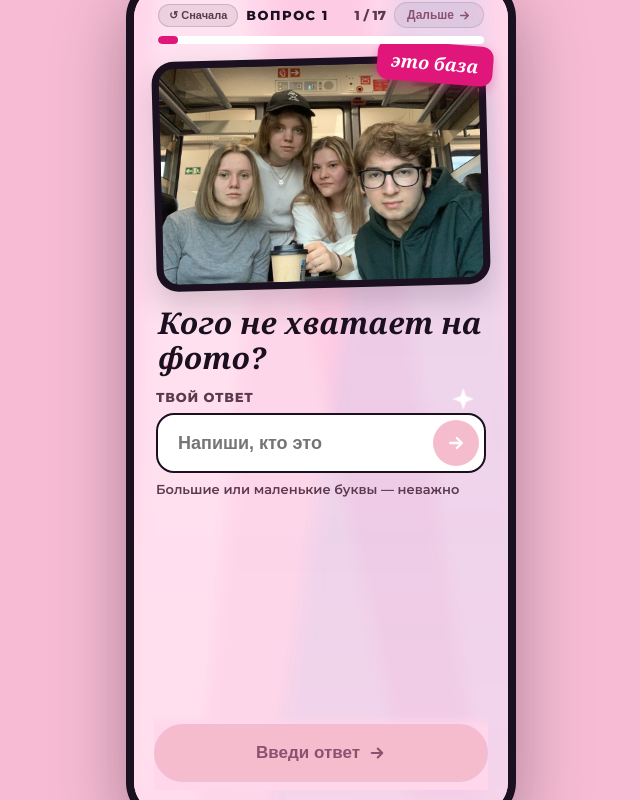
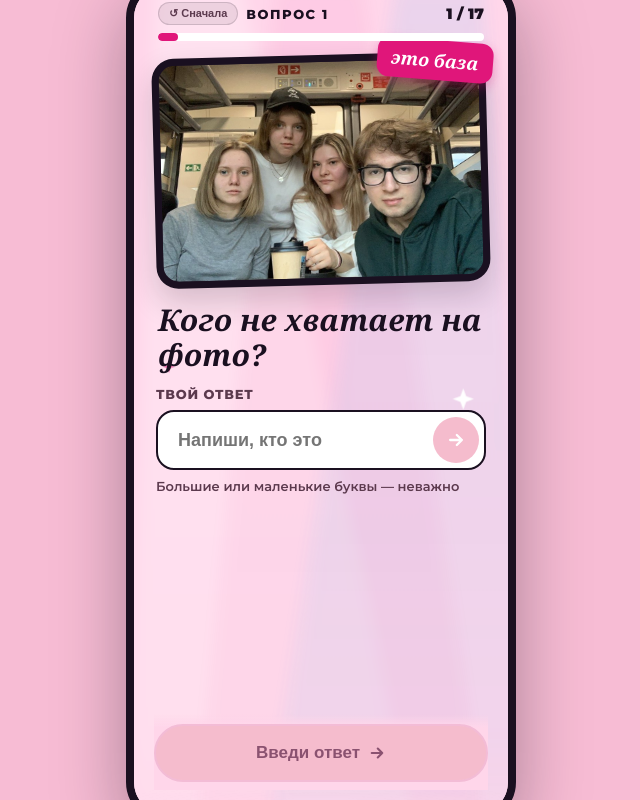
Before and after one commit to rbuinytska/nikita-quiz, a React (Vite) app: page / in a window 1280 px wide. Both pictures are taken after a click on the button "Погнали". Shown: the whole page, without its empty margins (319-959 px from the left). Built offline with nearby package versions, Linux system fonts and the light colour scheme; a web font is replaced by a local one.

Commit message:
Remove redundant top header continue button while keeping sticky bottom button

```diff
--- a/src/components/QuestionScreen.tsx
+++ b/src/components/QuestionScreen.tsx
@@ -185,38 +185,8 @@ export const QuestionScreen: React.FC<QuestionScreenProps> = ({
               Вопрос {currentIndex + 1}
             </div>
           </div>
-          <div style={{ display: 'flex', alignItems: 'center', gap: '8px' }}>
-            <div style={{ fontSize: '13px', fontWeight: 800, color: '#5C3A4E' }}>
-              {currentIndex + 1} / {totalQuestions}
-            </div>
-            {question.type !== 'voice' && (
-              <button
-                type="button"
-                onClick={handleFinalSubmit}
-                disabled={isSubmitDisabled}
-                title="Ответить"
-                style={{
-                  display: 'flex',
-                  alignItems: 'center',
-                  gap: '4px',
-                  padding: '5px 12px',
-                  borderRadius: '999px',
-                  border: isSubmitDisabled ? '1px solid rgba(26, 16, 32, 0.12)' : 0,
-                  background: isSubmitDisabled ? 'rgba(26, 16, 32, 0.06)' : '#E0167A',
-                  color: isSubmitDisabled ? '#8A5270' : '#FFFFFF',
-                  fontSize: '12px',
-                  fontWeight: 800,
-                  cursor: isSubmitDisabled ? 'not-allowed' : 'pointer',
-                  boxShadow: isSubmitDisabled ? 'none' : '0 3px 10px rgba(224, 22, 122, 0.35)',
-                  transition: 'all 0.2s ease',
-                }}
-              >
-                <span>Дальше</span>
-                <svg width="13" height="13" viewBox="0 0 24 24" fill="none" stroke="currentColor" strokeWidth="2.8" strokeLinecap="round" strokeLinejoin="round">
-                  <path d="M5 12h14M13 6l6 6-6 6" />
-                </svg>
-              </button>
-            )}
+          <div style={{ fontSize: '15px', fontWeight: 900 }}>
+            {currentIndex + 1} / {totalQuestions}
           </div>
         </div>
         <div
--- a/src/components/ReactionScreen.tsx
+++ b/src/components/ReactionScreen.tsx
@@ -101,41 +101,8 @@ export const ReactionScreen: React.FC<ReactionScreenProps> = ({
               Проверка на входе
             </div>
           </div>
-          <div style={{ display: 'flex', alignItems: 'center', gap: '8px' }}>
-            <div style={{ fontSize: '13px', fontWeight: 800, color: '#5C3A4E' }}>
-              {currentIndex + 1} / {totalQuestions}
-            </div>
-            <button
-              type="button"
-              onClick={onNext}
-              style={{
-                display: 'flex',
-                alignItems: 'center',
-                gap: '5px',
-                padding: '5px 12px',
-                borderRadius: '999px',
-                border: 0,
-                background: isCorrect ? '#E0167A' : '#1A1020',
-                color: '#FFFFFF',
-                fontSize: '12px',
-                fontWeight: 800,
-                cursor: 'pointer',
-                boxShadow: isCorrect ? '0 3px 10px rgba(224, 22, 122, 0.35)' : '0 3px 10px rgba(26, 16, 32, 0.25)',
-                transition: 'all 0.2s ease',
-              }}
-            >
-              <span>{isCorrect ? 'Дальше' : 'Снова'}</span>
-              <svg width="13" height="13" viewBox="0 0 24 24" fill="none" stroke="currentColor" strokeWidth="2.8" strokeLinecap="round" strokeLinejoin="round">
-                {isCorrect ? (
-                  <path d="M5 12h14M13 6l6 6-6 6" />
-                ) : (
-                  <>
-                    <path d="M3 12a9 9 0 1 0 9-9 9.75 9.75 0 0 0-6.74 2.74L3 8" />
-                    <path d="M3 3v5h5" />
-                  </>
-                )}
-              </svg>
-            </button>
+          <div style={{ fontSize: '15px', fontWeight: 900 }}>
+            {currentIndex + 1} / {totalQuestions}
           </div>
         </div>
         <div
```
